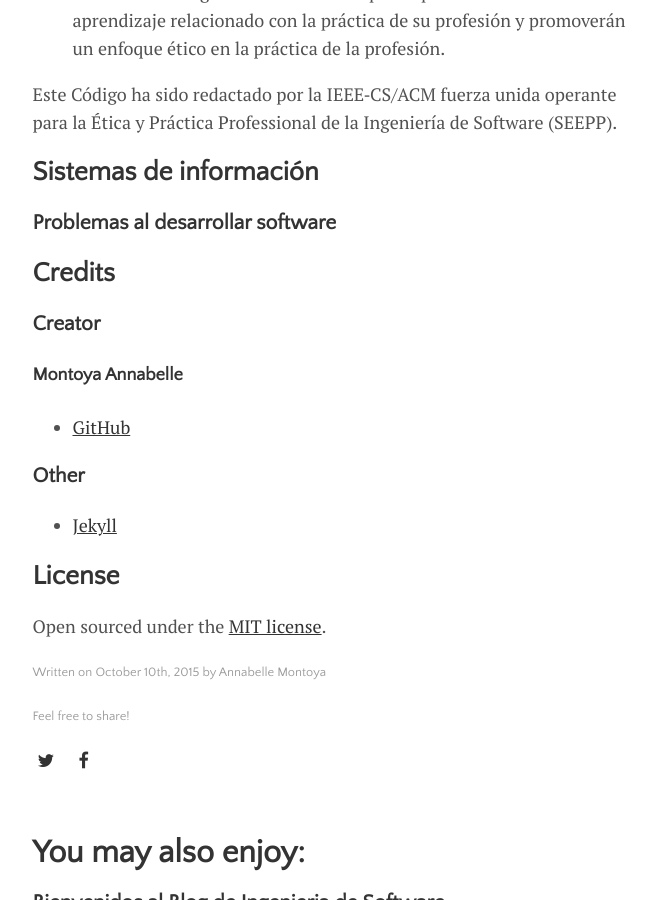
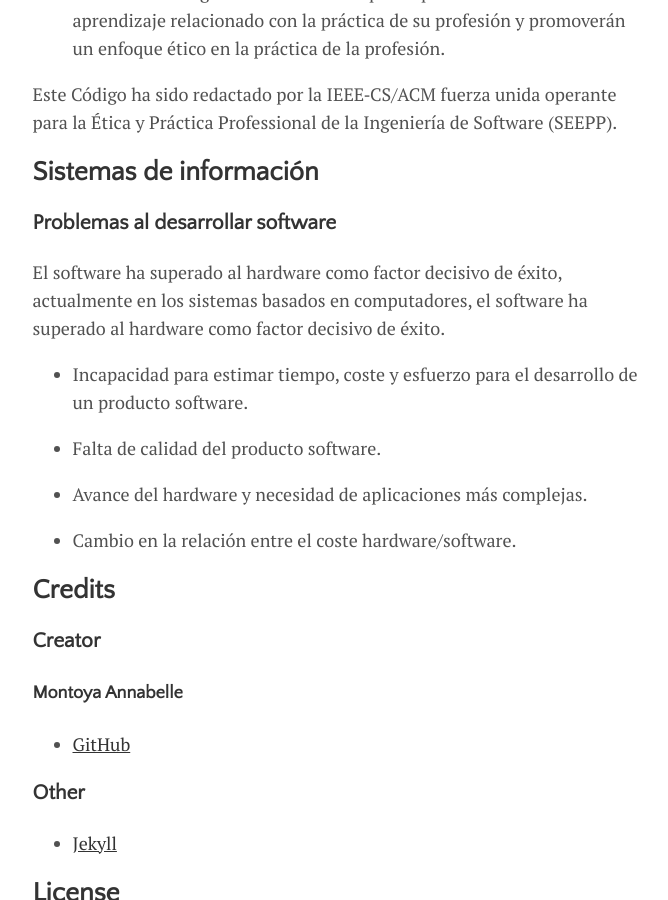
Before and after one commit to Anna-Montoya2020/Ingenieria-de-Software-Proyecto, a Jekyll site: the page built from _posts/2015-10-10-getting-started.md, in a window 1280 px wide and 900 px high, scrolled down 5640 px. Shown: the whole window, without its empty margins (300-968 px from the left). Built offline with Jekyll 4.4.1, drawn with Linux system fonts in a browser that asks for light colours.

Commit message:
Update 2015-10-10-getting-started.md

```diff
--- a/_posts/2015-10-10-getting-started.md
+++ b/_posts/2015-10-10-getting-started.md
@@ -185,6 +185,21 @@ Este Código ha sido redactado por la IEEE‑CS/ACM fuerza unida operante para l
 
 ### Problemas al desarrollar software
 
+El software ha superado al hardware como factor decisivo de éxito, actualmente en los sistemas basados en computadores, el software ha superado al hardware como factor decisivo de éxito.
+
+  * Incapacidad para estimar tiempo, coste y esfuerzo para el desarrollo de un producto software.
+
+  * Falta de calidad del producto software.
+
+  * Avance del hardware y necesidad de aplicaciones más complejas.
+
+  * Cambio en la relación entre el coste hardware/software.
+
+
+
+
+
+
 
 
 ## Credits
```
